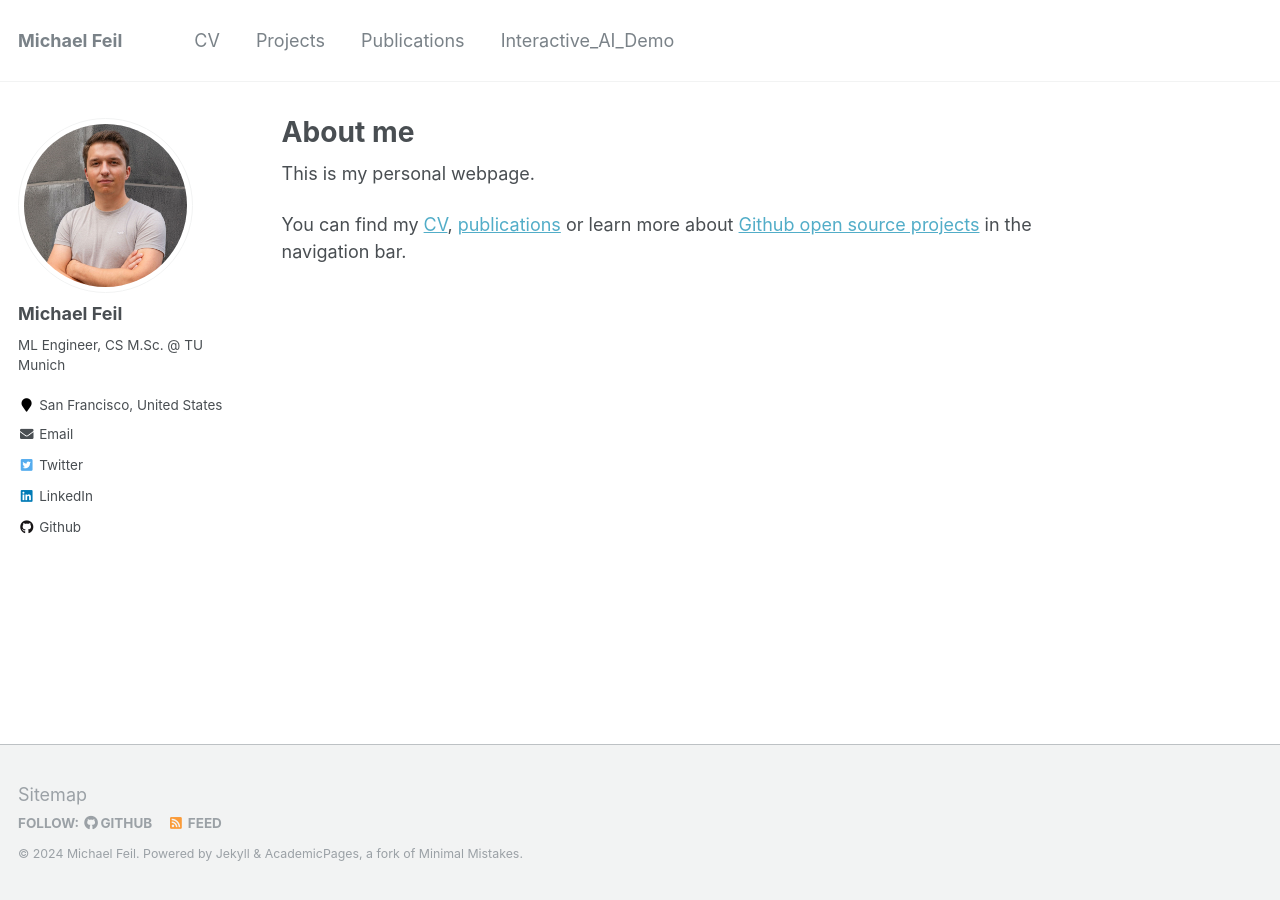
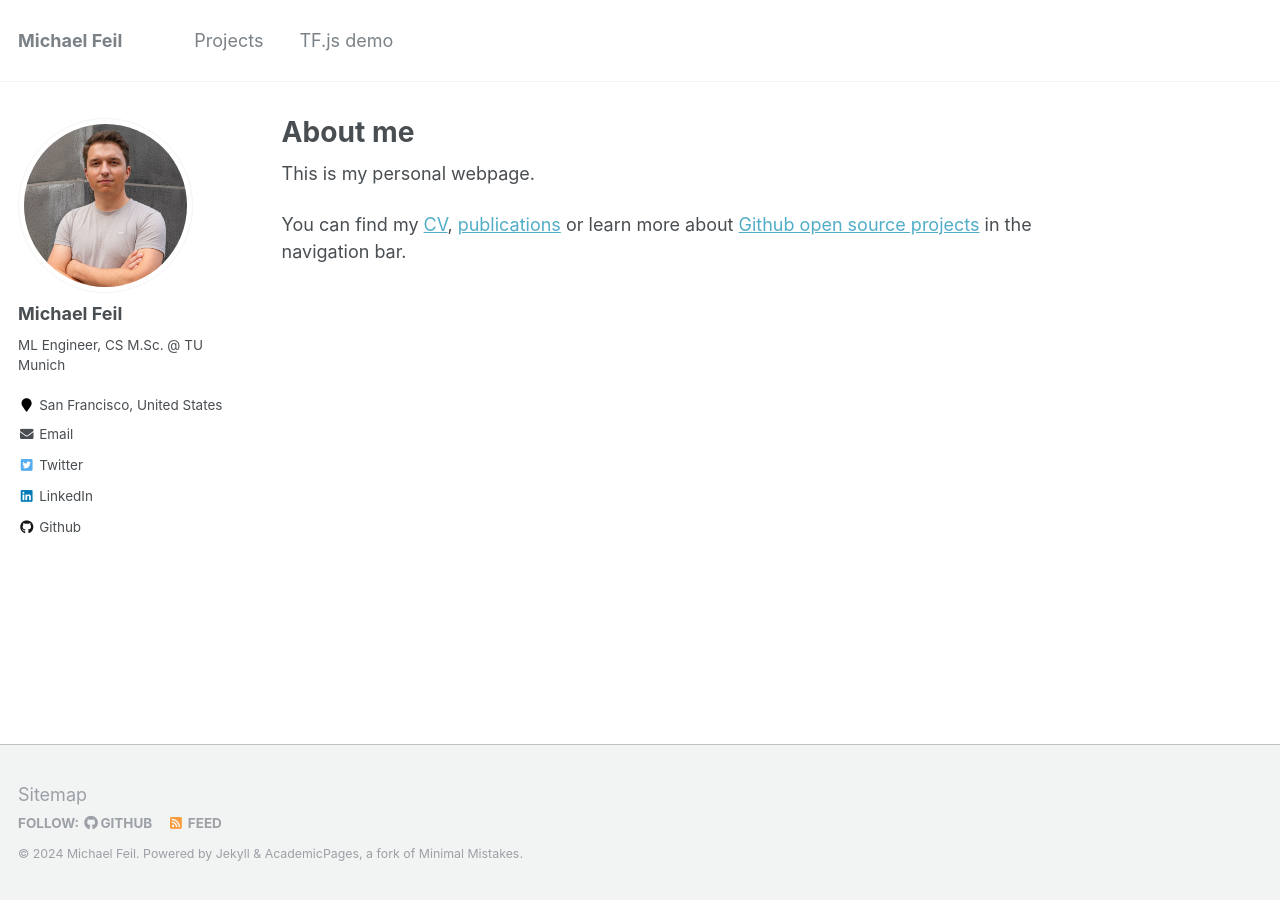
Before and after one commit to michaelfeil/academicpages, a Jekyll site: the page built from _pages/about.md, in a window 1280 px wide. Built offline with Jekyll 4.4.1, drawn with Linux system fonts in a browser that asks for light colours.

Commit message:
Update navigation.yml

```diff
--- a/_data/navigation.yml
+++ b/_data/navigation.yml
@@ -1,7 +1,7 @@
 # main links links
 main:
-  - title: "CV"
-    url: /cv/
+  # - title: "CV"
+  #   url: /cv/
 
   #- title: "Teaching"
   #  url: /teaching/
@@ -9,11 +9,11 @@ main:
   - title: "Projects"
     url: /projects/
 
-  - title: "Publications"
-    url: /publications/
+  # - title: "Publications"
+  #   url: /publications/
 
   #- title: "Blog Posts"
   #  url: /year-archive/
 
-  - title: "Interactive_AI_Demo"
+  - title: "TF.js demo"
     url: https://michaelfeil.eu/web-tfjs/
```
